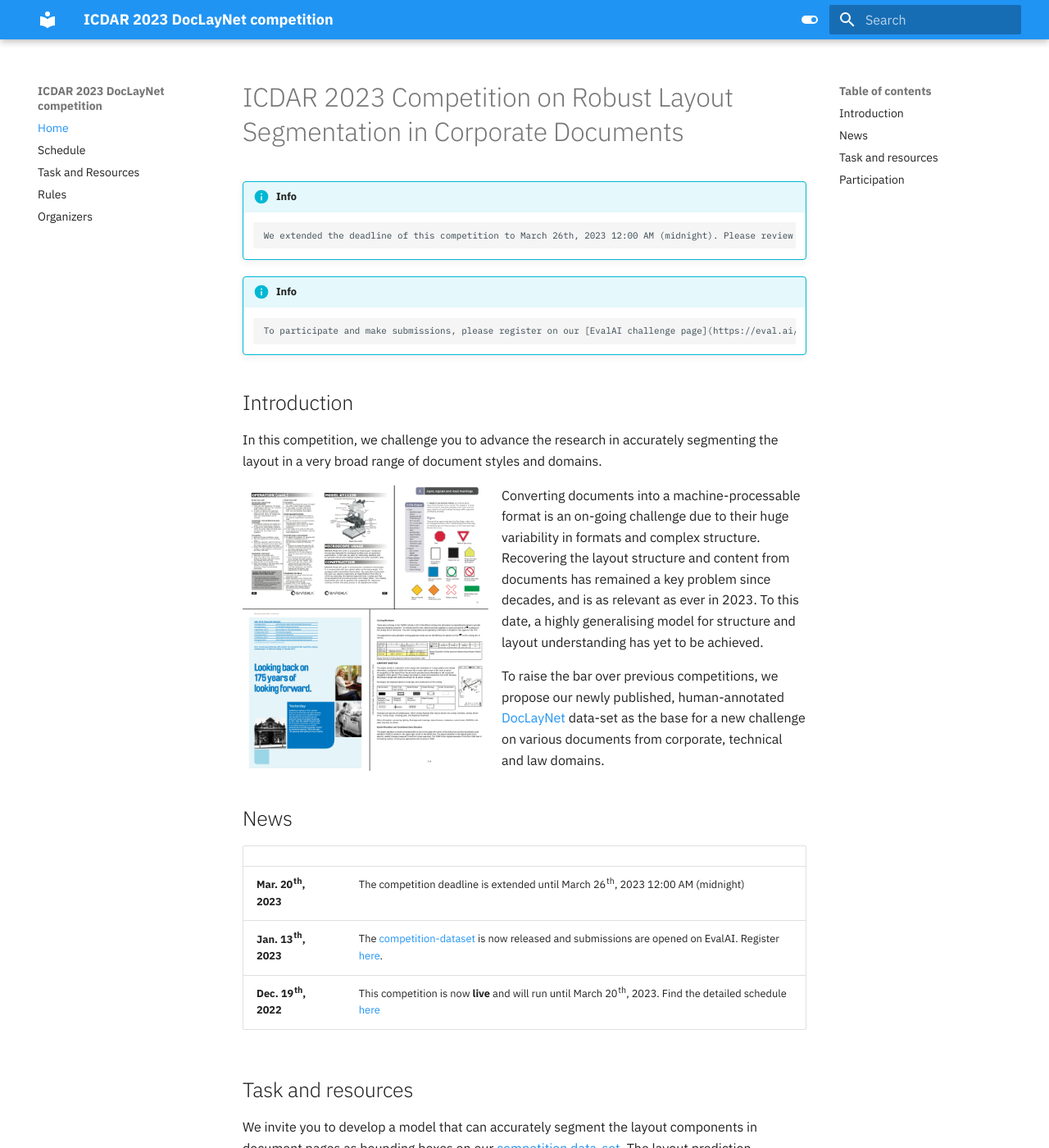
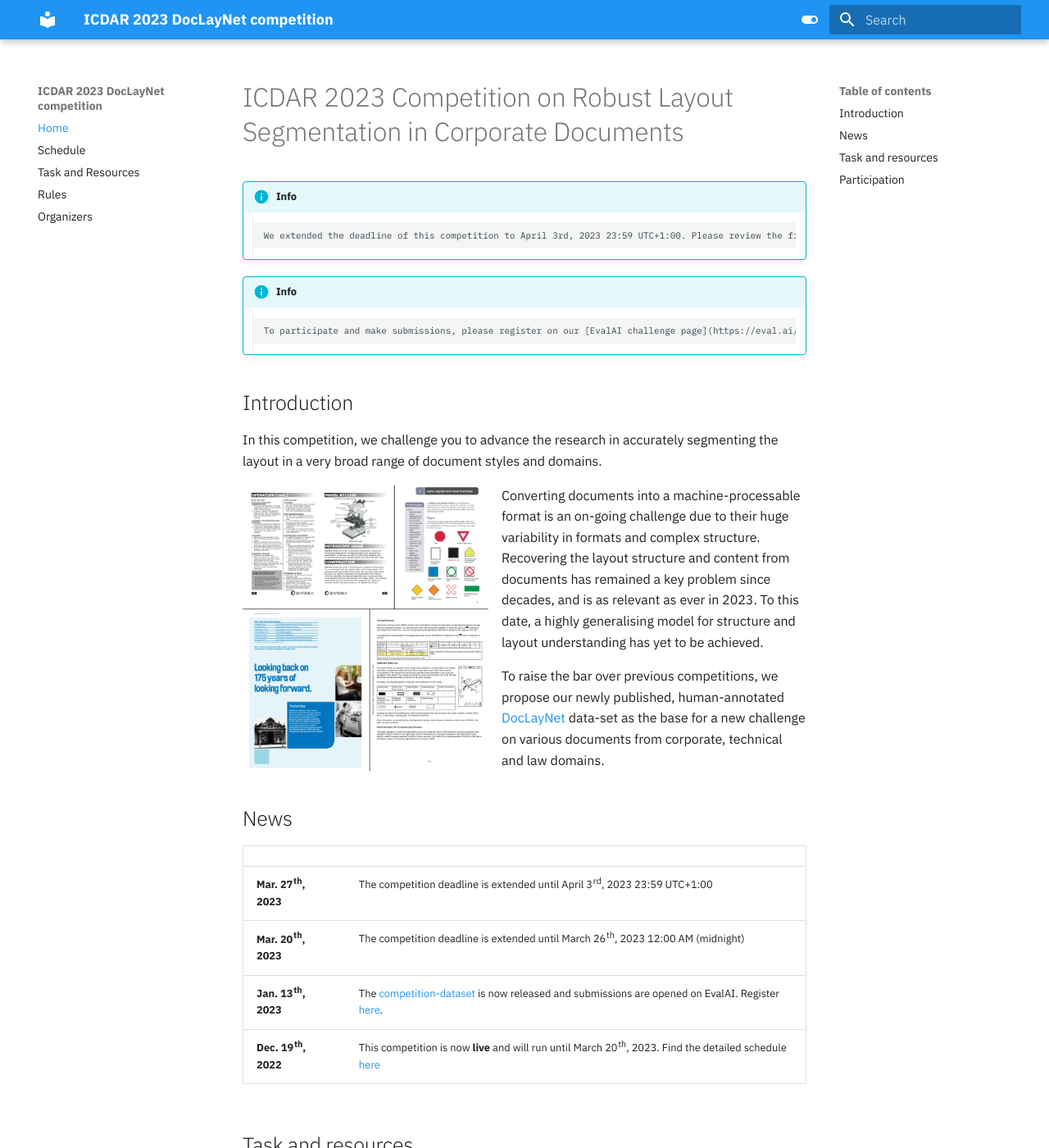
Before and after one commit to DS4SD/icdar23-doclaynet, an MkDocs documentation site: the page built from docs/index.md, in a window 1280 px wide and 1400 px high. Shown: the whole window at 82% size. Built offline with MkDocs 1.6.1 and Material for MkDocs 9.7.7, drawn with Linux system fonts in a browser that asks for light colours.

Commit message:
Update index.md
Signed-off-by: cau-git <60343111+cau-git@users.noreply.github.com>

```diff
--- a/docs/index.md
+++ b/docs/index.md
@@ -1,7 +1,7 @@
 # ICDAR 2023 Competition on Robust Layout Segmentation in Corporate Documents
 
 !!! info
-		We extended the deadline of this competition to March 26th, 2023 12:00 AM (midnight). Please review the finalization actions on our [EvalAI challenge page](https://eval.ai/web/challenges/challenge-page/1923/).
+		We extended the deadline of this competition to April 3rd, 2023 23:59 UTC+1:00. Please review the finalization actions on our [EvalAI challenge page](https://eval.ai/web/challenges/challenge-page/1923/).
 
 
 !!! info
@@ -22,6 +22,7 @@ To raise the bar over previous competitions, we propose our newly published, hum
 
 |   |    |
 | :---------- | :----------------------------------- |
+| **Mar. 27th, 2023**      | The competition deadline is extended until April 3rd, 2023 23:59 UTC+1:00 |
 | **Mar. 20th, 2023**      | The competition deadline is extended until March 26th, 2023 12:00 AM (midnight) |
 | **Jan. 13th, 2023**      | The [competition-dataset](task#competition-data-set) is now released and submissions are opened on EvalAI. Register [here](https://eval.ai/web/challenges/challenge-page/1923/).|
 | **Dec. 19th, 2022**      | This competition is now **live** and will run until March 20th, 2023. Find the detailed schedule [here](schedule)|
```
